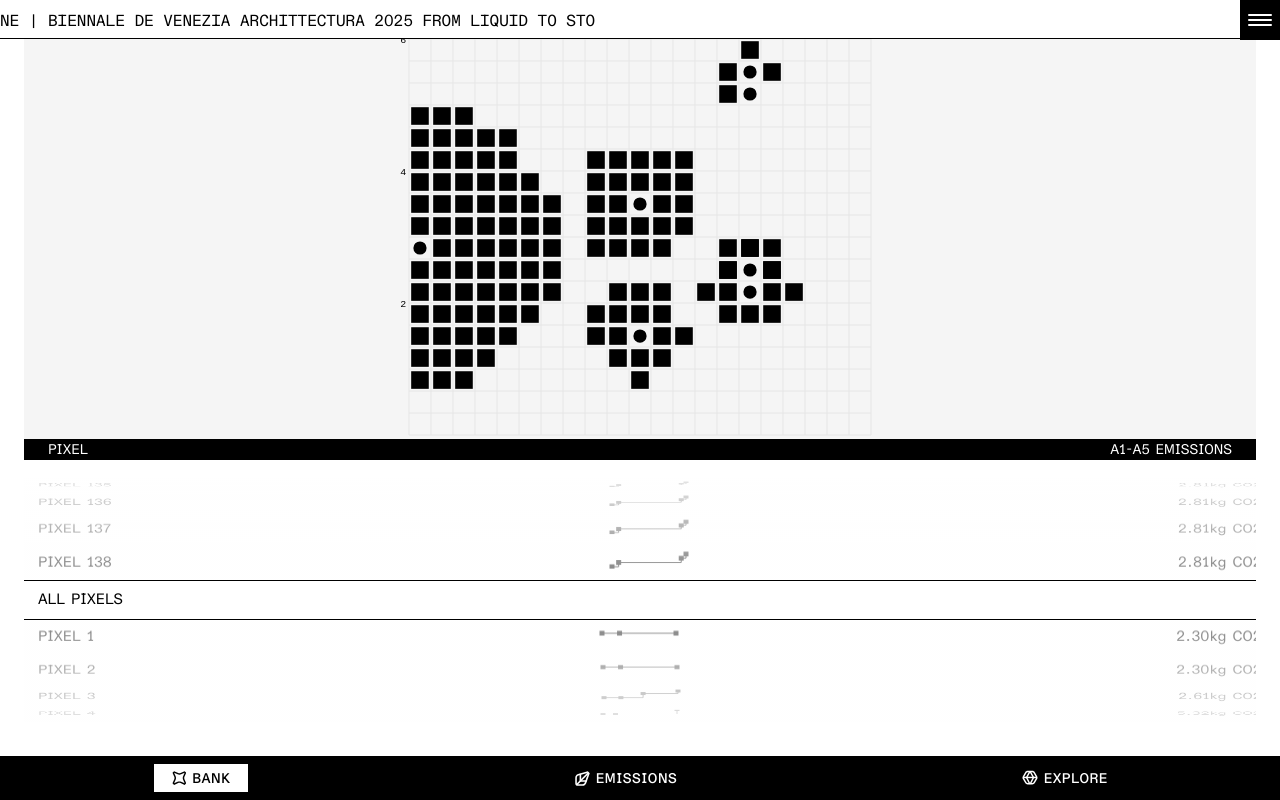
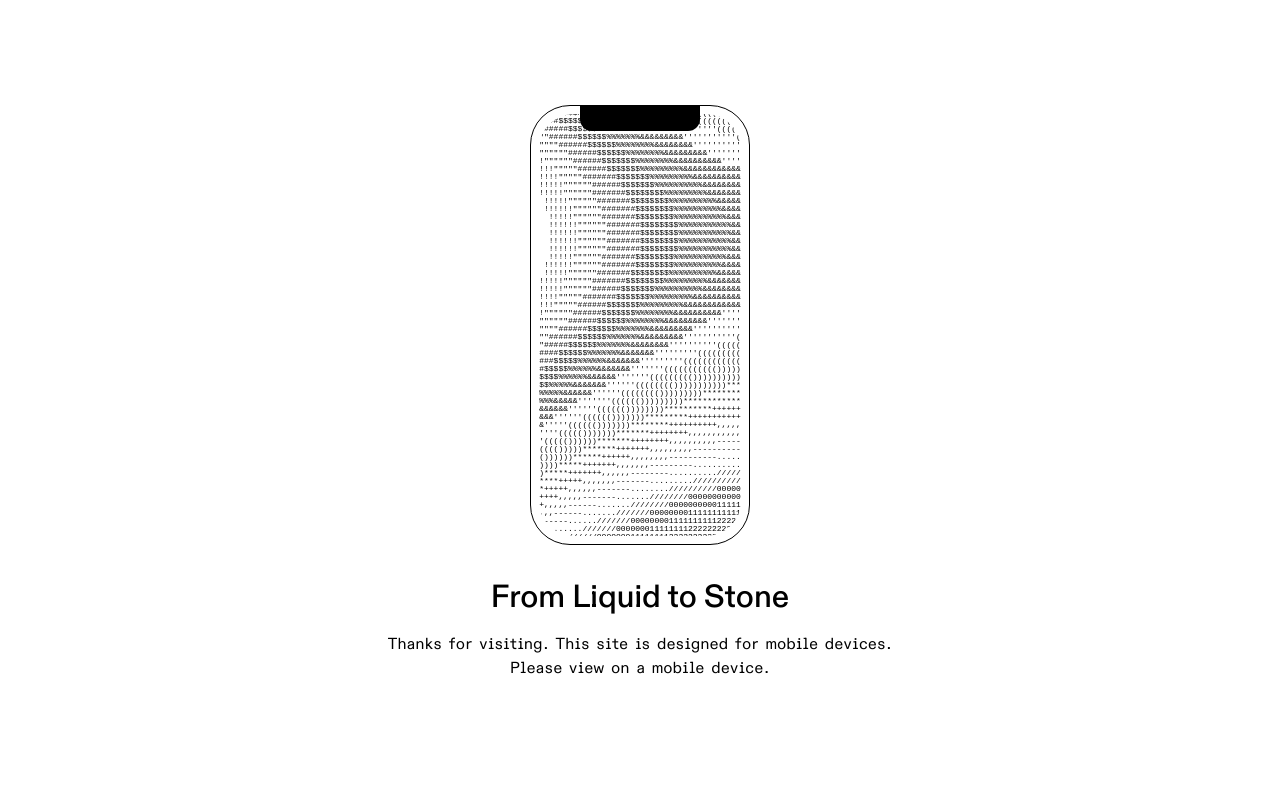
Before and after one commit to pixel-frame/library, a React (Vite) app: page /emissions in a window 1280 px wide. Built offline with nearby package versions, Linux system fonts and the light colour scheme.

Commit message:
desktop view lockout

```diff
--- a/src/App.jsx
+++ b/src/App.jsx
@@ -14,6 +14,7 @@ import { initMobileViewportFix } from "./utils/mobileViewportFix";
 import Explore from "./pages/Explore";
 import Carbon from "./pages/Emissions";
 import Pixels from "./components/listing/Pixels";
+import DesktopWarning from "./components/DesktopWarning/DesktopWarning";
 // Wrapper component to handle the loading page logic
 const AppContent = () => {
   const [showLoadingOverlay, setShowLoadingOverlay] = useState(() => {
@@ -23,6 +24,17 @@ const AppContent = () => {
       return true;
     }
   });
+
+  const [isMobileView, setIsMobileView] = useState(window.innerWidth <= 768);
+
+  useEffect(() => {
+    const handleResize = () => {
+      setIsMobileView(window.innerWidth <= 768);
+    };
+
+    window.addEventListener("resize", handleResize);
+    return () => window.removeEventListener("resize", handleResize);
+  }, []);
 
   const location = useLocation();
   const searchParams = new URLSearchParams(location.search);
@@ -37,6 +49,10 @@ const AppContent = () => {
     }
     setShowLoadingOverlay(false);
   };
+
+  if (!isMobileView) {
+    return <DesktopWarning />;
+  }
 
   return (
     <>
--- /dev/null
+++ b/src/components/DesktopWarning/DesktopWarning.jsx
@@ -0,0 +1,61 @@
+import styles from "./DesktopWarning.module.css";
+import { useEffect, useRef, useState } from "react";
+
+const DesktopWarning = () => {
+  const gridRef = useRef(null);
+  const [animConfig] = useState({
+    xFrequency: -50,
+    yFrequency: 20,
+    speed: 0.0001,
+    amplitude: 10.18,
+  });
+
+  useEffect(() => {
+    if (!gridRef.current) return;
+
+    const characters = [33, 126];
+    const charStart = characters[0];
+    const charMax = characters[1] - charStart;
+    let frame;
+
+    const width = 400;
+    const height = 400;
+
+    const render = (time) => {
+      let content = "";
+      for (let y = 0; y < height; y++) {
+        for (let x = 0; x < width; x++) {
+          const v =
+            (Math.sin(x / animConfig.xFrequency) + Math.cos(y / animConfig.yFrequency) + time * animConfig.speed) *
+            animConfig.amplitude;
+          content += String.fromCharCode(charStart + (Math.floor(v) % charMax));
+        }
+        content += "\n";
+      }
+
+      gridRef.current.textContent = content;
+      frame = requestAnimationFrame(render);
+    };
+
+    frame = requestAnimationFrame(render);
+    return () => cancelAnimationFrame(frame);
+  }, [animConfig]);
+
+  return (
+    <div className={styles.container}>
+      <div className={styles.content}>
+        <div className={styles.phoneFrame}>
+          <div className={styles.notch}></div>
+          <div className={styles.screen}>
+            <pre ref={gridRef} className={styles.asciiGrid} />
+          </div>
+          <div className={styles.homeButton}></div>
+        </div>
+        <h1>From Liquid to Stone</h1>
+        <p>Thanks for visiting. This site is designed for mobile devices. Please view on a mobile device.</p>
+      </div>
+    </div>
+  );
+};
+
+export default DesktopWarning;
--- /dev/null
+++ b/src/components/DesktopWarning/DesktopWarning.module.css
@@ -0,0 +1,98 @@
+.container {
+  height: 100vh;
+  width: 100vw;
+
+  display: flex;
+  align-items: center;
+  justify-content: center;
+  background-color: var(--background-primary);
+  position: fixed;
+  top: 0;
+  left: 0;
+  z-index: 9999;
+  color: var(--text-primary);
+}
+
+.content {
+  text-align: center;
+  padding: 2rem;
+  max-width: 600px;
+}
+
+.phoneFrame {
+  width: 220px;
+  height: 440px;
+  border: 1px solid var(--text-primary);
+  border-radius: 40px;
+  margin: 0 auto 2rem;
+  position: relative;
+  padding: 8px;
+  background-color: var(--background-primary);
+}
+
+.notch {
+  width: 120px;
+  height: 25px;
+  background-color: var(--text-primary);
+  border-radius: 0 0 12px 12px;
+  position: absolute;
+  top: 0;
+  left: 50%;
+  transform: translateX(-50%);
+  z-index: 2;
+}
+
+.screen {
+  width: 100%;
+  height: 100%;
+  background-color: var(--background-primary);
+  border-radius: 35px;
+  overflow: hidden;
+  position: relative;
+}
+
+.asciiGrid {
+  position: absolute;
+  top: 50%;
+  left: 50%;
+  transform: translate(-50%, -50%);
+  font-family: monospace;
+  font-size: 8px !important;
+  line-height: 1;
+  white-space: pre;
+  margin: 0;
+  width: 100%;
+  height: 100%;
+  display: flex;
+  justify-content: center;
+  align-items: center;
+}
+
+.homeButton {
+  width: 40px;
+  height: 4px;
+  background-color: var(--text-secondary);
+  border-radius: 2px;
+  position: absolute;
+  bottom: 12px;
+  left: 50%;
+  transform: translateX(-50%);
+  z-index: 2;
+}
+
+.content h1 {
+  font-size: 2rem;
+  margin-bottom: 1rem;
+}
+
+.dimensions {
+  margin-top: 1rem;
+  font-size: 0.875rem;
+  color: var(--text-secondary);
+}
+
+@media (min-width: 768px) {
+  .asciiGrid {
+    font-size: 5px;
+  }
+}
```
